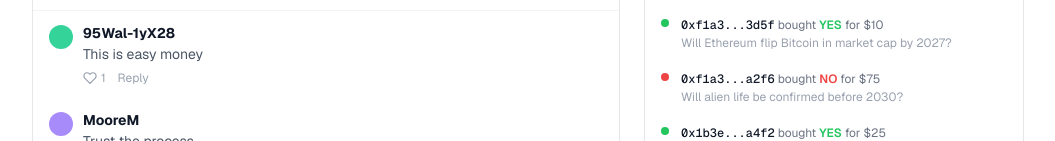
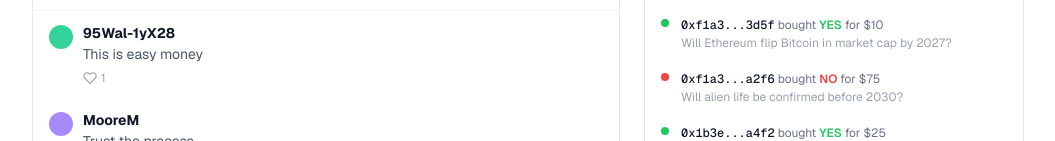
Before and after one commit to xyspg/cosmic-forecast, a Next.js app: page /market/agi-achieved-before-2030 in a window 1280 px wide. Shown: the part 659-800 px from the top of the page, without its empty margins (112-1167 px from the left). Built offline with nearby package versions, Linux system fonts and the light colour scheme; no server answers; the database is empty.

Commit message:
fix: remove reply button

```diff
--- a/components/CommentFeed.tsx
+++ b/components/CommentFeed.tsx
@@ -294,9 +294,6 @@ export function CommentFeed({ slug }: { slug: string }) {
                         </svg>
                         {displayLikes > 0 && <span>{displayLikes}</span>}
                       </button>
-                      <button type="button" className="hover:text-gray-600">
-                        Reply
-                      </button>
                     </div>
                   </div>
                 </div>
```
